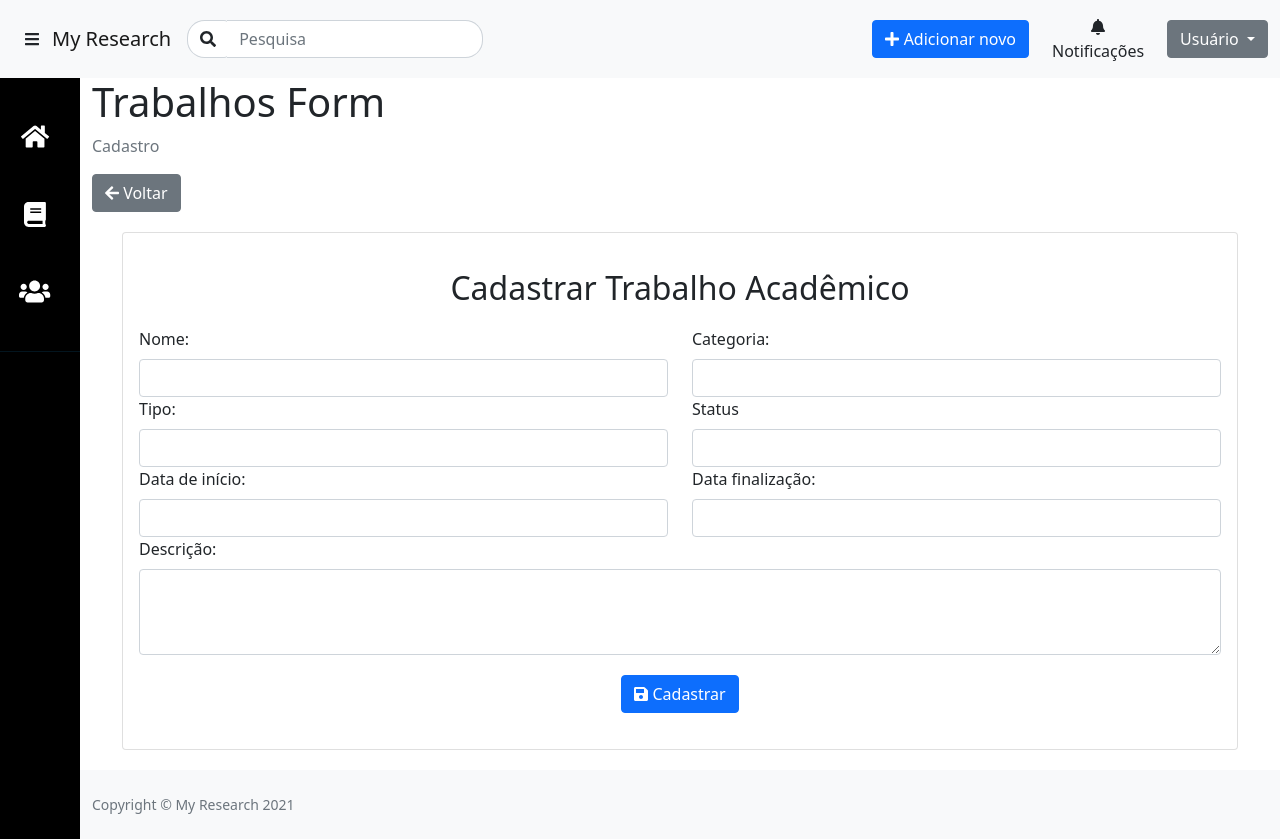
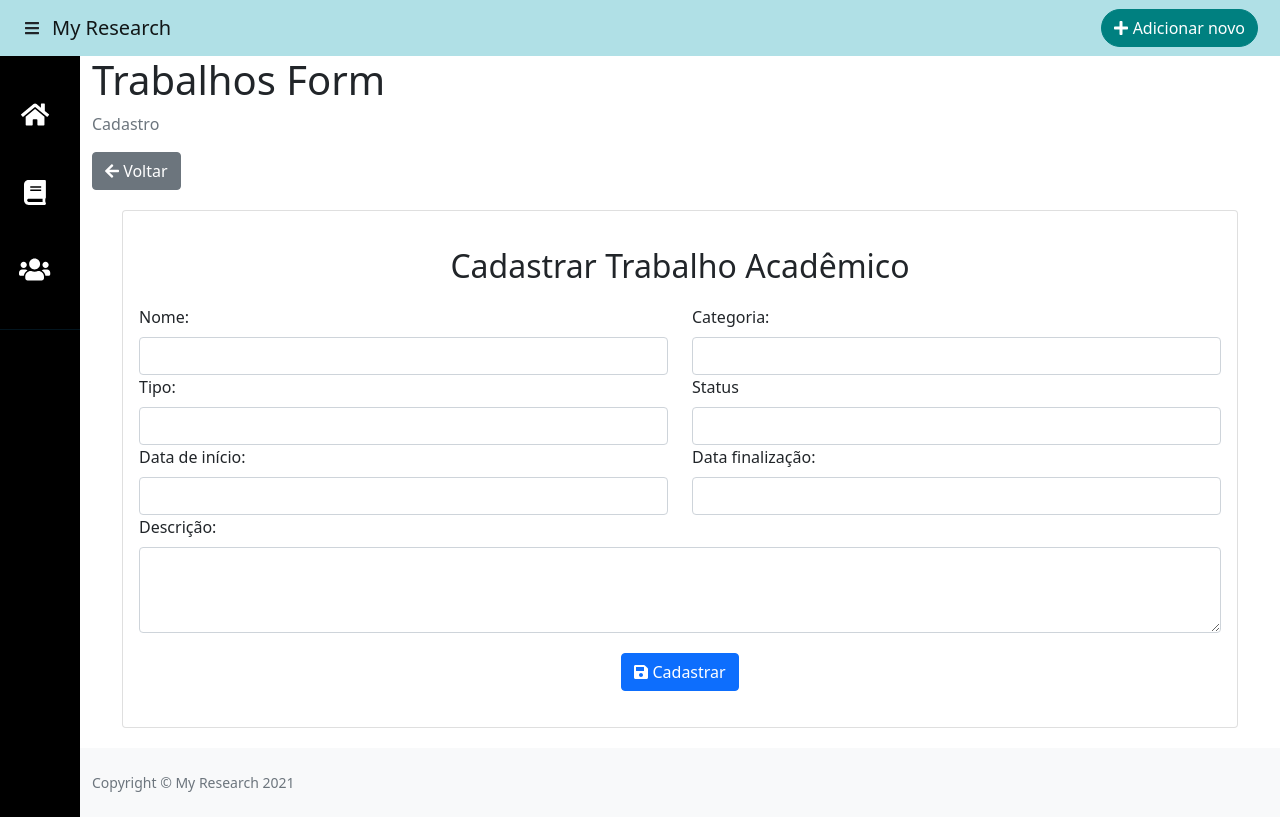
Before and after one commit to rafaelarnog/my-research-app, an Angular app in the folder frontend/my-research-app/: page /trabalhos-form in a window 1280 px wide. After the commit the page ends 817 px from the top, so only its background shows below. Built offline with nearby package versions, Linux system fonts and the light colour scheme.

Commit message:
Modificações no navbar

```diff
--- a/frontend/my-research-app/src/app/app-routing.module.ts
+++ b/frontend/my-research-app/src/app/app-routing.module.ts
@@ -3,7 +3,7 @@ import { Routes, RouterModule } from '@angular/router';
 import { HomeComponent } from './home/home.component';
 
 const routes: Routes = [
-  { path : 'home', component: HomeComponent }
+  { path : '', component: HomeComponent }
 ];
 
 @NgModule({
--- a/frontend/my-research-app/src/app/template/navbar/navbar.component.css
+++ b/frontend/my-research-app/src/app/template/navbar/navbar.component.css
@@ -1,8 +1,12 @@
-div.input-group-pesquisa > div.input-group-prepend > .input-group-text#pesquisaMenu {
+#pesquisaMenu {
     background-color: white;
     border-right: 0;
     border-top-left-radius: 1.1rem;
     border-bottom-left-radius: 1.1rem;
+    border-top: 1px solid #ced4da;
+    border-bottom: 1px solid #ced4da;
+    border-left: 1px solid #ced4da;
+    margin-right: -10x;
 }
 
 div.input-group-pesquisa > .form-control {
@@ -15,8 +19,11 @@ div.input-group-pesquisa > .form-control {
     border-color: #ced4da;
 }
 
-.input-group-prepend {
-    margin-right: -10x;
+#btn-adicionar-novo{
+    background-color: #008080;
+    border-color: #008080;
+    color: white;
+    border-radius: 2rem;
 }
 
 #btn-adicionar-novo,
@@ -28,3 +35,7 @@ div.input-group-pesquisa > .form-control {
     display: flex;
     align-items: center;;
 }
+
+#navbar-blue{
+    background-color: #B0E0E6;
+}
--- a/frontend/my-research-app/src/app/template/navbar/navbar.component.html
+++ b/frontend/my-research-app/src/app/template/navbar/navbar.component.html
@@ -1,25 +1,22 @@
-<nav class="navbar navbar-expand-lg navbar-light bg-light">
+<nav class="navbar navbar-expand-lg navbar-light" id="navbar-blue">
     <div class="container-fluid">
         <button class="btn" id="btnSidebarCollapse"><fa-icon [icon]="faBars"></fa-icon></button>
-        <a class="navbar-brand" href="#">My Research</a>
+        <a class="navbar-brand" routerLink="">My Research</a>
         <button class="navbar-toggler" type="button" data-bs-toggle="collapse" data-bs-target="#navbarTogglerDemo02" aria-controls="navbarTogglerDemo02" aria-expanded="false" aria-label="Toggle navigation">
             <span class="navbar-toggler-icon"></span>
         </button>
         <div class="collapse navbar-collapse" id="navbarTogglerDemo02">
             <form class="me-auto mb-2 mb-lg-0">
-                <div class="input-group input-group-pesquisa">
-                    <div class="input-group-prepend">
-                        <span class="input-group-text" id="pesquisaMenu"><fa-icon [icon]="faSearch"></fa-icon></span>
-                    </div>
-
+                <!-- <div class="input-group input-group-pesquisa">
+                    <button class="btn" type="button" id="pesquisaMenu"><fa-icon [icon]="faSearch"></fa-icon></button>
                     <input type="text" id="caixaPesquisaMenu" class="form-control" placeholder="Pesquisa" aria-label="Pesquisa" aria-describedby="pesquisa">
-                </div>
+                </div> -->
             </form>
             <ul class="navbar-nav d-flex">
                 <li class="nav-item">
-                    <a class="btn btn-primary" id="btn-adicionar-novo" routerLink="/trabalhos-form"><fa-icon [icon]="faPlus"></fa-icon> Adicionar novo</a>
+                    <a class="btn" id="btn-adicionar-novo" routerLink="/trabalhos-form"><fa-icon [icon]="faPlus"></fa-icon> Adicionar novo</a>
                 </li>
-                <li class="nav-item">
+                <!-- <li class="nav-item">
                     <button class="btn" id="btn-notificacao"><fa-icon [icon]="faBell"></fa-icon><br>Notificações</button>
                 </li>
                 <li class="nav-item">
@@ -33,7 +30,7 @@
                             <li><a class="dropdown-item" href="#"><fa-icon [icon]="faSignOutAlt"></fa-icon> Sair</a></li>
                         </ul>
                     </div>
-                </li>
+                </li> -->
             </ul>
         </div>
     </div>
```
